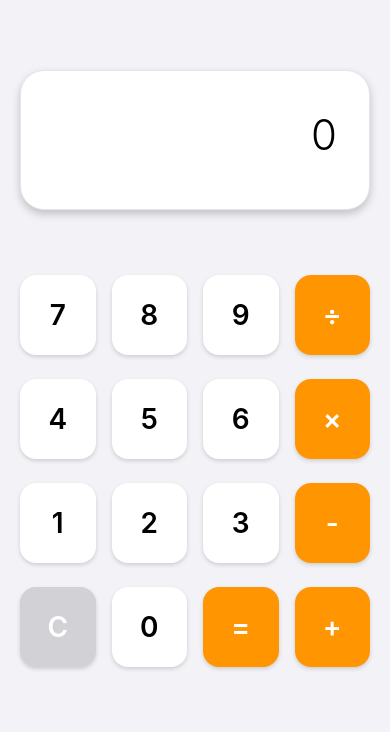
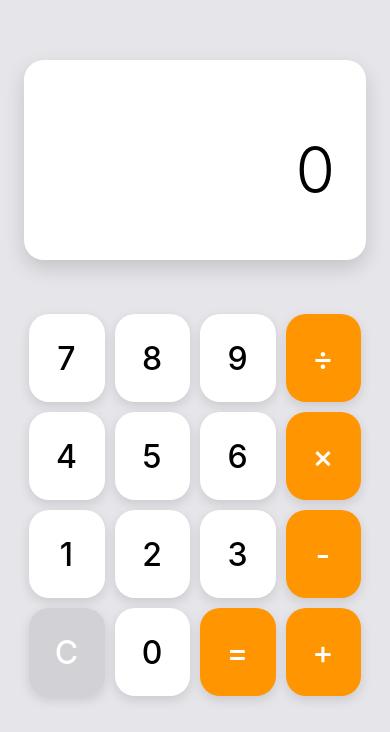
Before and after one commit to LuisT-ls/calculadora-mobile-reactnative, a React Native app: screen / in a window 390 px wide. Shown: the part 112-844 px from the top of the page. Built offline with nearby package versions, Linux system fonts and the light colour scheme.

Commit message:
Refactor ButtonCalc and CalculatorScreen components to enhance UI with modern design elements, including animations and responsive layouts. Updated styles to utilize new theme structure and improved button interactions for better user experience.

```diff
--- a/src/components/ButtonCalc.tsx
+++ b/src/components/ButtonCalc.tsx
@@ -1,6 +1,14 @@
-import React from 'react';
-import { TouchableOpacity, Text, StyleSheet, ViewStyle, TextStyle } from 'react-native';
-import { shadows, borderRadius, spacing } from '../styles/global';
+import React, { useRef } from 'react';
+import {
+  TouchableOpacity,
+  Text,
+  StyleSheet,
+  ViewStyle,
+  TextStyle,
+  Animated,
+  Platform,
+} from 'react-native';
+import { modernShadows, modernBorderRadius, modernTypography, modernLayout, modernAnimations } from '../styles/modern';
 import type { Theme } from '../styles/theme';
 
 /**
@@ -20,7 +28,7 @@ interface ButtonCalcProps {
 }
 
 /**
- * Componente de botão da calculadora com design moderno e suporte a temas
+ * Componente de botão da calculadora com design moderno, animações e suporte a temas
  *
  * @param label - Texto exibido no botão
  * @param onPress - Função chamada ao pressionar o botão
@@ -35,21 +43,56 @@ export const ButtonCalc: React.FC<ButtonCalcProps> = ({
   flex = 1,
   theme,
 }) => {
-  // Determina o estilo do botão baseado no tipo
+  // Animação de escala para feedback tátil
+  const scaleAnim = useRef(new Animated.Value(1)).current;
+
+  /**
+   * Animação de press (escala para 0.96)
+   */
+  const handlePressIn = (): void => {
+    Animated.spring(scaleAnim, {
+      toValue: modernAnimations.pressScale,
+      useNativeDriver: true,
+      speed: 20,
+      bounciness: 0,
+    }).start();
+  };
+
+  /**
+   * Animação de release (volta para 1)
+   */
+  const handlePressOut = (): void => {
+    Animated.spring(scaleAnim, {
+      toValue: 1,
+      useNativeDriver: true,
+      speed: 20,
+      bounciness: 0,
+    }).start();
+  };
+
+  /**
+   * Determina o estilo do botão baseado no tipo
+   */
   const getButtonStyle = (): ViewStyle => {
+    const baseStyle: ViewStyle = {
+      backgroundColor: theme.buttonNumber,
+    };
+
     switch (type) {
       case 'operator':
-        return { backgroundColor: theme.buttonOperator };
+        return { ...baseStyle, backgroundColor: theme.buttonOperator };
       case 'action':
-        return { backgroundColor: theme.buttonAction };
+        return { ...baseStyle, backgroundColor: theme.buttonAction };
       case 'equals':
-        return { backgroundColor: theme.buttonEquals };
+        return { ...baseStyle, backgroundColor: theme.buttonEquals };
       default:
-        return { backgroundColor: theme.buttonNumber };
+        return baseStyle;
     }
   };
 
-  // Determina o estilo do texto baseado no tipo
+  /**
+   * Determina o estilo do texto baseado no tipo
+   */
   const getTextStyle = (): TextStyle => {
     switch (type) {
       case 'operator':
@@ -63,27 +106,46 @@ export const ButtonCalc: React.FC<ButtonCalcProps> = ({
   };
 
   return (
-    <TouchableOpacity
-      style={[styles.button, getButtonStyle(), { flex }]}
-      onPress={onPress}
-      activeOpacity={0.8}
+    <Animated.View
+      style={[
+        styles.buttonContainer,
+        { flex },
+        { transform: [{ scale: scaleAnim }] },
+      ]}
     >
-      <Text style={[styles.buttonLabel, getTextStyle()]}>{label}</Text>
-    </TouchableOpacity>
+      <TouchableOpacity
+        style={[styles.button, getButtonStyle()]}
+        onPress={onPress}
+        onPressIn={handlePressIn}
+        onPressOut={handlePressOut}
+        activeOpacity={1}
+      >
+        <Text style={[styles.buttonLabel, getTextStyle()]}>{label}</Text>
+      </TouchableOpacity>
+    </Animated.View>
   );
 };
 
 const styles = StyleSheet.create({
+  buttonContainer: {
+    marginHorizontal: modernLayout.buttonGap / 2,
+    marginVertical: modernLayout.buttonGap / 2,
+  },
   button: {
-    margin: spacing.sm,
-    borderRadius: borderRadius.large,
+    borderRadius: modernBorderRadius.large,
     justifyContent: 'center',
     alignItems: 'center',
-    minHeight: 80,
-    ...shadows.medium,
+    height: modernLayout.buttonHeight,
+    ...modernShadows.medium,
+    ...Platform.select({
+      web: {
+        cursor: 'pointer',
+        userSelect: 'none',
+        transition: 'all 0.2s ease',
+      },
+    }),
   },
   buttonLabel: {
-    fontSize: 28,
-    fontWeight: '600',
+    ...modernTypography.button,
   },
 });
--- a/src/screens/CalculatorScreen.tsx
+++ b/src/screens/CalculatorScreen.tsx
@@ -1,7 +1,20 @@
 import React, { useState, useMemo } from 'react';
-import { View, Text, StyleSheet, SafeAreaView, useColorScheme } from 'react-native';
+import {
+  View,
+  Text,
+  StyleSheet,
+  SafeAreaView,
+  useColorScheme,
+  Platform,
+} from 'react-native';
 import { StatusBar } from 'expo-status-bar';
-import { shadows, borderRadius, spacing, typography } from '../styles/global';
+import {
+  modernShadows,
+  modernBorderRadius,
+  modernSpacing,
+  modernTypography,
+  modernLayout,
+} from '../styles/modern';
 import { getTheme, type Theme } from '../styles/theme';
 import { ButtonCalc, ButtonType } from '../components/ButtonCalc';
 import { calculate, canAddOperator, formatNumber } from '../utils/calc';
@@ -136,7 +149,6 @@ export const CalculatorScreen: React.FC = () => {
     },
     display: {
       backgroundColor: theme.surface,
-      borderColor: theme.border,
     },
     expression: {
       color: theme.text,
@@ -150,16 +162,28 @@ export const CalculatorScreen: React.FC = () => {
     <SafeAreaView style={[styles.container, dynamicStyles.container]}>
       <StatusBar style={statusBarStyle} />
 
+      {/* Container principal com centralização para web */}
+      <View style={styles.mainContainer}>
         {/* Display da calculadora */}
         <View style={styles.displayContainer}>
           <View style={[styles.display, dynamicStyles.display]}>
             {/* Expressão completa digitada */}
-          <Text style={[styles.expression, dynamicStyles.expression]} numberOfLines={1} adjustsFontSizeToFit>
+            <Text
+              style={[styles.expression, dynamicStyles.expression]}
+              numberOfLines={1}
+              adjustsFontSizeToFit
+              minimumFontScale={0.5}
+            >
               {expression}
             </Text>
             {/* Resultado calculado */}
             {result !== '' && (
-            <Text style={[styles.result, dynamicStyles.result]} numberOfLines={1} adjustsFontSizeToFit>
+              <Text
+                style={[styles.result, dynamicStyles.result]}
+                numberOfLines={1}
+                adjustsFontSizeToFit
+                minimumFontScale={0.5}
+              >
                 = {result}
               </Text>
             )}
@@ -200,6 +224,7 @@ export const CalculatorScreen: React.FC = () => {
             {renderButton('+', () => handleOperator('+'), 'operator')}
           </View>
         </View>
+      </View>
     </SafeAreaView>
   );
 };
@@ -207,43 +232,82 @@ export const CalculatorScreen: React.FC = () => {
 const styles = StyleSheet.create({
   container: {
     flex: 1,
+    ...Platform.select({
+      web: {
+        alignItems: 'center',
+        justifyContent: 'center',
+        minHeight: '100vh',
+      },
+    }),
+  },
+  mainContainer: {
+    flex: 1,
+    width: '100%',
+    ...Platform.select({
+      web: {
+        maxWidth: modernLayout.maxWidth,
+        marginHorizontal: 'auto',
+        paddingHorizontal: modernLayout.containerPadding,
+      },
+      default: {
+        paddingHorizontal: modernLayout.containerPadding,
+      },
+    }),
   },
   displayContainer: {
-    flex: 0.4,
+    flex: 0.45,
     justifyContent: 'flex-end',
-    paddingHorizontal: spacing.xl,
-    paddingBottom: spacing.xl,
+    paddingBottom: modernSpacing.xl,
+    ...Platform.select({
+      web: {
+        paddingTop: modernSpacing.xxxl,
+      },
+    }),
   },
   display: {
-    borderRadius: borderRadius.xlarge,
-    padding: spacing.xxxl,
-    minHeight: 140,
+    borderRadius: modernBorderRadius.large,
+    paddingHorizontal: modernSpacing.xxl,
+    paddingVertical: modernSpacing.xxxl,
+    minHeight: modernLayout.displayMinHeight,
     justifyContent: 'flex-end',
-    borderWidth: 1,
-    ...shadows.large,
+    ...modernShadows.large,
+    ...Platform.select({
+      web: {
+        backdropFilter: 'blur(10px)',
+      },
+    }),
   },
   expression: {
-    ...typography.display,
-    fontSize: 42,
+    ...modernTypography.display,
     textAlign: 'right',
-    marginBottom: spacing.md,
-    minHeight: 56,
+    marginBottom: modernSpacing.md,
+    minHeight: 72,
+    ...Platform.select({
+      web: {
+        lineHeight: 72,
+      },
+    }),
   },
   result: {
-    ...typography.heading,
-    fontSize: 28,
+    ...modernTypography.displaySecondary,
     textAlign: 'right',
-    minHeight: 40,
+    minHeight: 56,
+    opacity: 0.8,
+    ...Platform.select({
+      web: {
+        lineHeight: 56,
+      },
+    }),
   },
   buttonsContainer: {
-    flex: 0.6,
-    paddingHorizontal: spacing.md,
-    paddingBottom: spacing.xl,
+    flex: 0.55,
+    paddingTop: modernSpacing.lg,
+    paddingBottom: modernSpacing.xl,
     justifyContent: 'center',
   },
   buttonRow: {
     flexDirection: 'row',
     justifyContent: 'space-between',
-    marginVertical: spacing.xs,
+    marginVertical: 0,
   },
 });
--- /dev/null
+++ b/src/styles/modern.ts
@@ -0,0 +1,191 @@
+import { ViewStyle, TextStyle, Platform } from 'react-native';
+
+/**
+ * Estilos modernos inspirados em Apple Calculator + Neumorphism Light + Fluent Design
+ * Design profissional com sombras suaves, bordas arredondadas e animações elegantes
+ */
+
+/**
+ * Sombras modernas e suaves (Neumorphism + Fluent Design)
+ */
+export const modernShadows = {
+  // Sombra leve para elementos elevados
+  light: {
+    ...Platform.select({
+      ios: {
+        shadowColor: '#000',
+        shadowOffset: { width: 0, height: 2 },
+        shadowOpacity: 0.08,
+        shadowRadius: 8,
+      },
+      android: {
+        elevation: 3,
+      },
+      web: {
+        boxShadow: '0 2px 8px rgba(0, 0, 0, 0.08)',
+      },
+    }),
+  } as ViewStyle,
+
+  // Sombra média para botões
+  medium: {
+    ...Platform.select({
+      ios: {
+        shadowColor: '#000',
+        shadowOffset: { width: 0, height: 4 },
+        shadowOpacity: 0.12,
+        shadowRadius: 12,
+      },
+      android: {
+        elevation: 6,
+      },
+      web: {
+        boxShadow: '0 4px 12px rgba(0, 0, 0, 0.12)',
+      },
+    }),
+  } as ViewStyle,
+
+  // Sombra grande para display
+  large: {
+    ...Platform.select({
+      ios: {
+        shadowColor: '#000',
+        shadowOffset: { width: 0, height: 8 },
+        shadowOpacity: 0.15,
+        shadowRadius: 20,
+      },
+      android: {
+        elevation: 10,
+      },
+      web: {
+        boxShadow: '0 8px 20px rgba(0, 0, 0, 0.15)',
+      },
+    }),
+  } as ViewStyle,
+
+  // Sombra interna para efeito neumórfico (usado em light mode)
+  inner: {
+    ...Platform.select({
+      ios: {
+        shadowColor: '#000',
+        shadowOffset: { width: 0, height: 2 },
+        shadowOpacity: 0.1,
+        shadowRadius: 4,
+      },
+      android: {
+        elevation: 2,
+      },
+      web: {
+        boxShadow: 'inset 0 2px 4px rgba(0, 0, 0, 0.1)',
+      },
+    }),
+  } as ViewStyle,
+};
+
+/**
+ * Bordas arredondadas suaves
+ */
+export const modernBorderRadius = {
+  small: 12,
+  medium: 16,
+  large: 20,
+  xlarge: 24,
+  round: 9999,
+} as const;
+
+/**
+ * Espaçamentos modernos e consistentes
+ */
+export const modernSpacing = {
+  xs: 6,
+  sm: 10,
+  md: 14,
+  lg: 18,
+  xl: 24,
+  xxl: 32,
+  xxxl: 40,
+} as const;
+
+/**
+ * Tipografia moderna e elegante
+ */
+export const modernTypography = {
+  display: {
+    fontSize: 64,
+    fontWeight: '300' as TextStyle['fontWeight'],
+    letterSpacing: -1,
+    fontFamily: Platform.select({
+      ios: 'SF Pro Display',
+      android: 'Roboto',
+      web: '-apple-system, BlinkMacSystemFont, "Segoe UI", Roboto, sans-serif',
+    }),
+  } as TextStyle,
+
+  displaySecondary: {
+    fontSize: 48,
+    fontWeight: '300' as TextStyle['fontWeight'],
+    letterSpacing: -0.5,
+    fontFamily: Platform.select({
+      ios: 'SF Pro Display',
+      android: 'Roboto',
+      web: '-apple-system, BlinkMacSystemFont, "Segoe UI", Roboto, sans-serif',
+    }),
+  } as TextStyle,
+
+  button: {
+    fontSize: 32,
+    fontWeight: '500' as TextStyle['fontWeight'],
+    letterSpacing: 0.5,
+    fontFamily: Platform.select({
+      ios: 'SF Pro Text',
+      android: 'Roboto',
+      web: '-apple-system, BlinkMacSystemFont, "Segoe UI", Roboto, sans-serif',
+    }),
+  } as TextStyle,
+
+  buttonSmall: {
+    fontSize: 24,
+    fontWeight: '500' as TextStyle['fontWeight'],
+    letterSpacing: 0.3,
+    fontFamily: Platform.select({
+      ios: 'SF Pro Text',
+      android: 'Roboto',
+      web: '-apple-system, BlinkMacSystemFont, "Segoe UI", Roboto, sans-serif',
+    }),
+  } as TextStyle,
+};
+
+/**
+ * Animações e transições
+ */
+export const modernAnimations = {
+  // Escala para animação de toque
+  pressScale: 0.96,
+
+  // Duração das animações
+  duration: {
+    fast: 150,
+    normal: 200,
+    slow: 300,
+  },
+};
+
+/**
+ * Layout responsivo
+ */
+export const modernLayout = {
+  // Largura máxima para web
+  maxWidth: 420,
+
+  // Padding do container
+  containerPadding: modernSpacing.xl,
+
+  // Espaçamento entre botões
+  buttonGap: modernSpacing.sm,
+
+  // Altura dos botões
+  buttonHeight: 88,
+
+  // Altura mínima do display
+  displayMinHeight: 200,
+};
```
Also changed, not shown: src/styles/colors.ts (+15 -10 lines), src/styles/index.ts (+8 -0 lines), src/styles/theme.ts (+27 -17 lines). Lines whose indentation alone changed are shown as unchanged.
